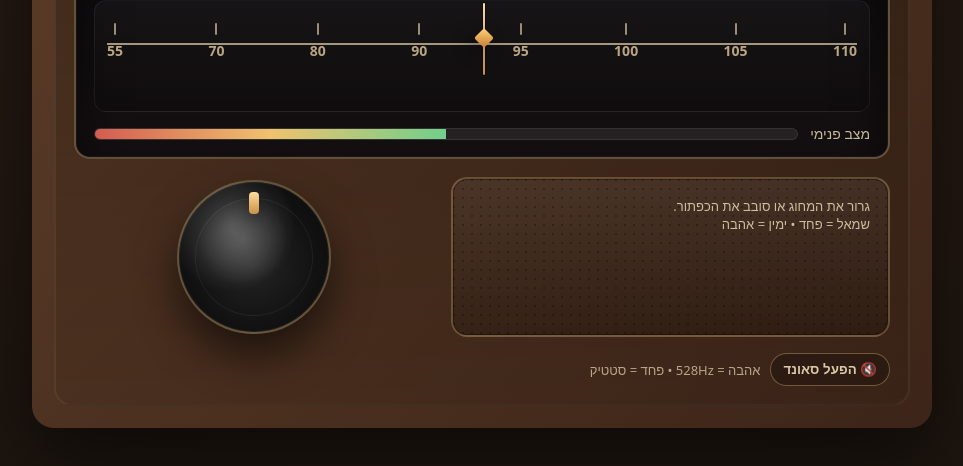
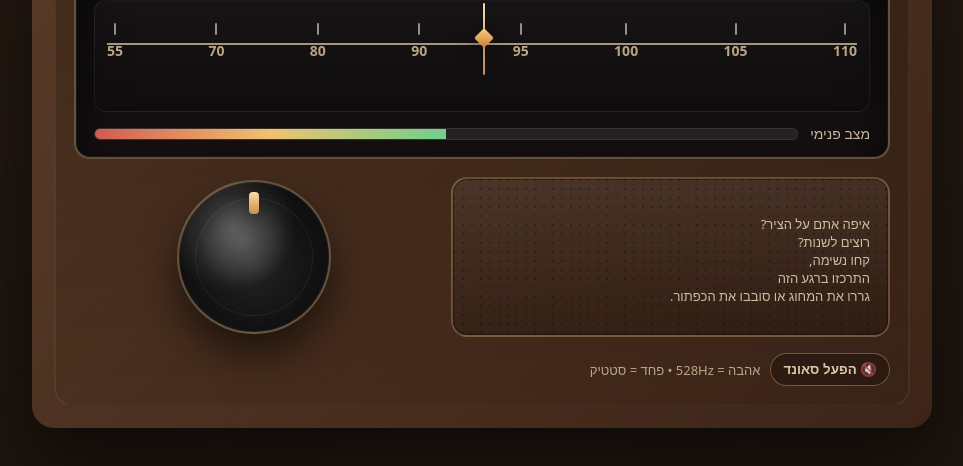
Before and after one commit to superchip/now-radio, a plain HTML site: page index.html in a window 1280 px wide. Shown: the part 282-748 px from the top of the page, without its empty margins (158-1121 px from the left). Drawn offline with Linux system fonts and the light colour scheme.

Commit message:
updated text

```diff
--- a/index.html
+++ b/index.html
@@ -323,8 +323,11 @@
         <div class="lower">
           <div class="grill">
             <div class="hint">
-              גרור את המחוג או סובב את הכפתור.
-              <br/>שמאל = פחד • ימין = אהבה
+              <br/>איפה אתם על הציר?
+              <br/>רוצים לשנות?
+              <br/>קחו נשימה,
+              <br/>התרכזו ברגע הזה
+              <br/>גררו את המחוג או סובבו את הכפתור.
             </div>
           </div>
 
```
